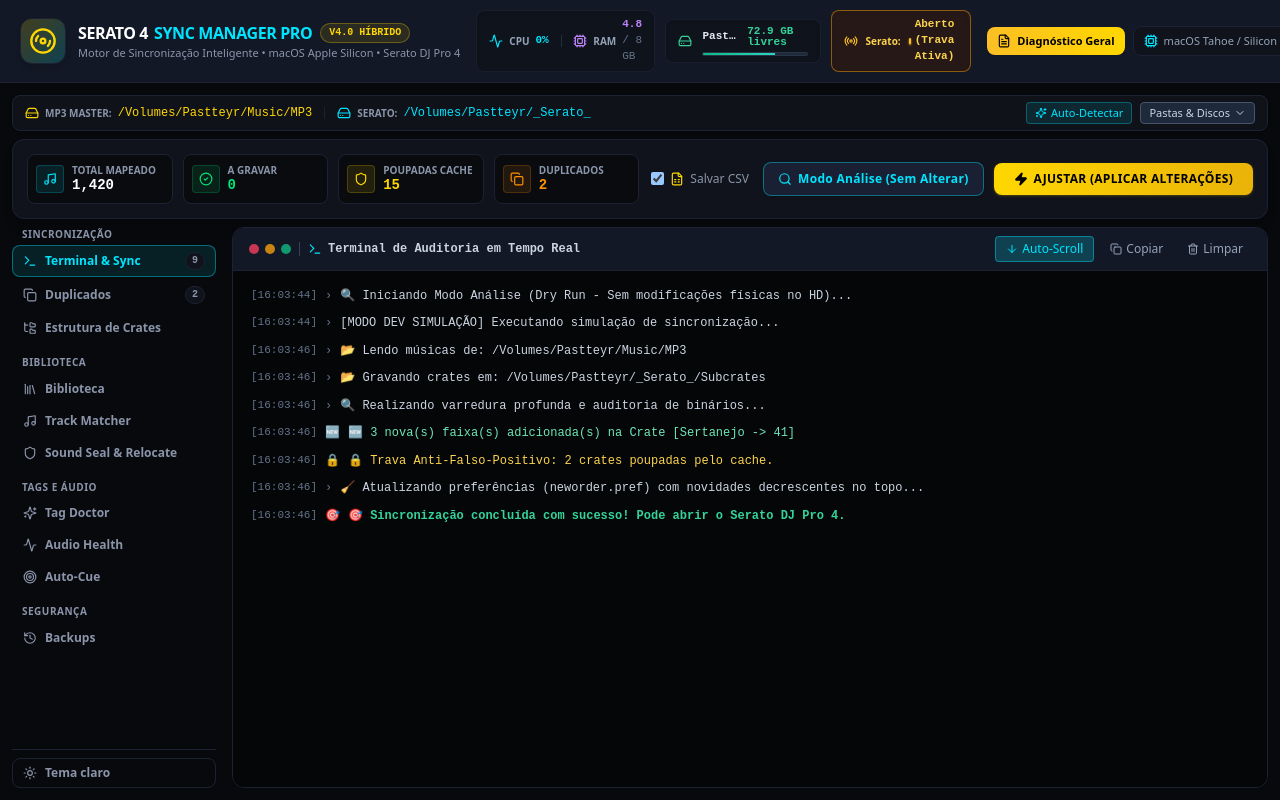
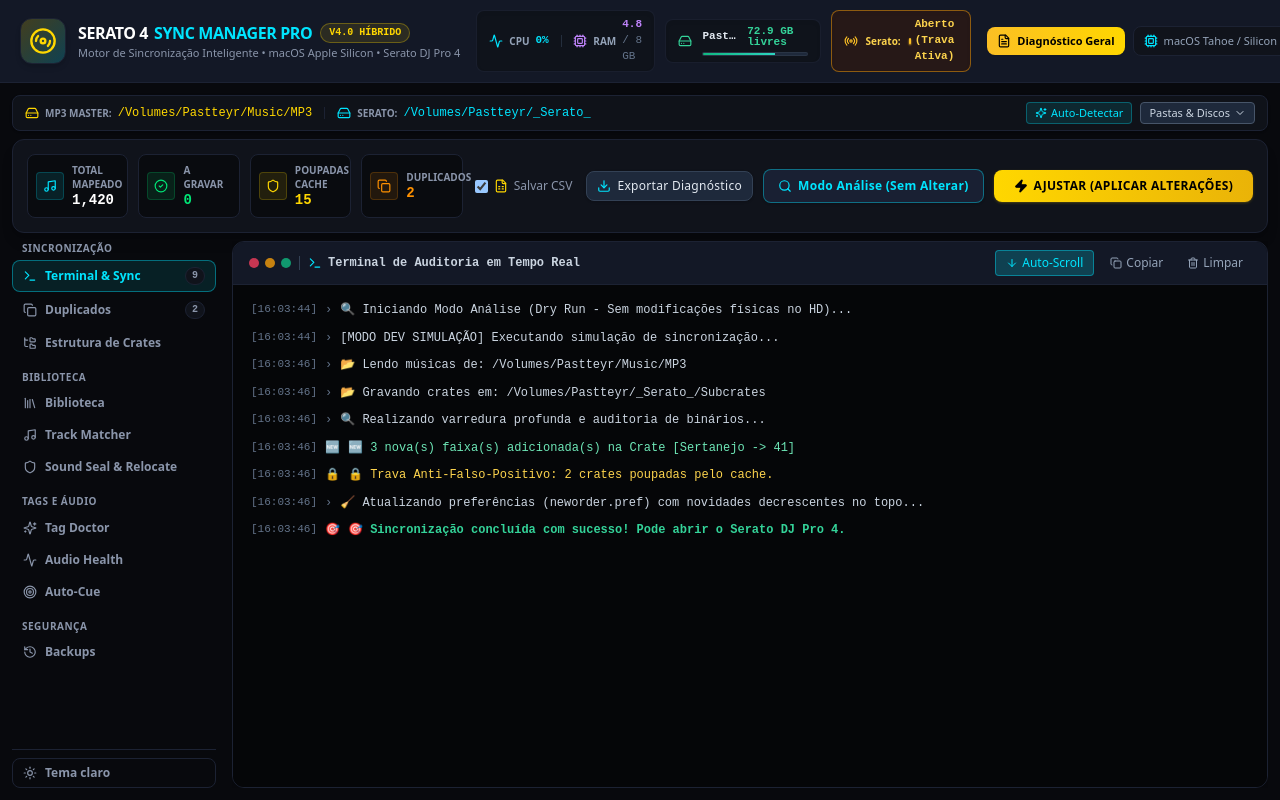
Before and after one commit to pastteur/Serato4SyncManagerPro, a React (Vite) app: page / in a window 1280 px wide. Both pictures are taken after a click on the button "Modo Análise (Sem Alterar)". Built offline with nearby package versions, Linux system fonts and the light colour scheme.

Commit message:
feat(export): adiciona botao de exportacao rapida do relatorio de auditoria e diagnostico em JSON

```diff
--- a/src/App.tsx
+++ b/src/App.tsx
@@ -443,6 +443,25 @@ export const App: React.FC = () => {
     }
   };
 
+  const handleExportReport = async () => {
+    if (!summary) return;
+    try {
+      const dataStr = JSON.stringify(summary, null, 2);
+      const blob = new Blob([dataStr], { type: 'application/json' });
+      const url = URL.createObjectURL(blob);
+      const a = document.createElement('a');
+      a.href = url;
+      a.download = `serato_diagnostico_${new Date().toISOString().slice(0, 10)}.json`;
+      document.body.appendChild(a);
+      a.click();
+      document.body.removeChild(a);
+      URL.revokeObjectURL(url);
+      addLog('📄 Relatório de auditoria exportado com sucesso (JSON).');
+    } catch (e) {
+      addLog(`⚠️ Falha ao exportar relatório: ${e}`);
+    }
+  };
+
   const handleOpenLogsFolder = async () => {
     if (isTauri) {
       try {
@@ -589,6 +608,7 @@ export const App: React.FC = () => {
               setExportCsv={setExportCsv}
               summary={summary}
               seratoRunning={seratoRunning}
+              onExportReport={handleExportReport}
             />
           </div>
         )}
--- a/src/components/SyncControls.tsx
+++ b/src/components/SyncControls.tsx
@@ -1,5 +1,5 @@
 import React from 'react';
-import { Zap, Loader2, Music, CheckCircle2, Copy, Shield, FileSpreadsheet, Search } from 'lucide-react';
+import { Zap, Loader2, Music, CheckCircle2, Copy, Shield, FileSpreadsheet, Search, Download } from 'lucide-react';
 import { SyncSummary } from '../types';
 
 interface SyncControlsProps {
@@ -10,6 +10,7 @@ interface SyncControlsProps {
   setExportCsv: (val: boolean) => void;
   summary: SyncSummary | null;
   seratoRunning?: boolean;
+  onExportReport?: () => void;
 }
 
 export const SyncControls: React.FC<SyncControlsProps> = ({
@@ -19,7 +20,8 @@ export const SyncControls: React.FC<SyncControlsProps> = ({
   exportCsv,
   setExportCsv,
   summary,
-  seratoRunning = false
+  seratoRunning = false,
+  onExportReport
 }) => {
   return (
     <div className="bg-serato-card border border-serato-cardBorder rounded-xl p-3.5 shadow-lg flex flex-col md:flex-row items-center justify-between gap-3 shrink-0">
@@ -90,6 +92,19 @@ export const SyncControls: React.FC<SyncControlsProps> = ({
           <span>Salvar CSV</span>
         </label>
 
+        {summary && onExportReport && (
+          <button
+            type="button"
+            onClick={onExportReport}
+            disabled={isRunning}
+            className="px-2.5 py-1.5 rounded-lg font-medium text-xs tracking-wide transition-all shadow border flex items-center justify-center gap-1.5 cursor-pointer bg-slate-800 hover:bg-slate-700 text-slate-200 border-slate-700 hover:border-slate-600"
+            title="Exportar dados consolidados de diagnóstico e crates em JSON"
+          >
+            <Download className="w-3.5 h-3.5 text-serato-cyan" />
+            <span>Exportar Diagnóstico</span>
+          </button>
+        )}
+
         {/* Button 1: Somente Análise (Dry Run - Sem Alterações) */}
         <button
           type="button"
```
